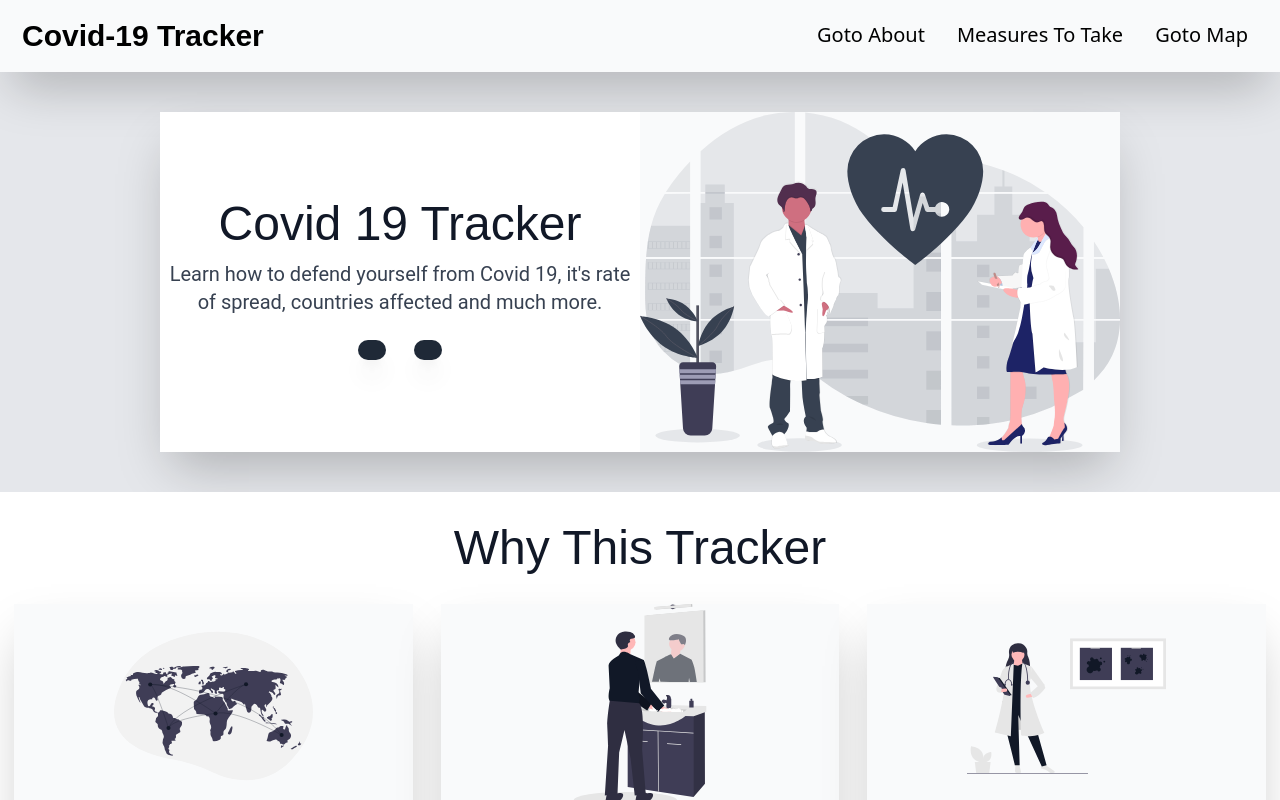
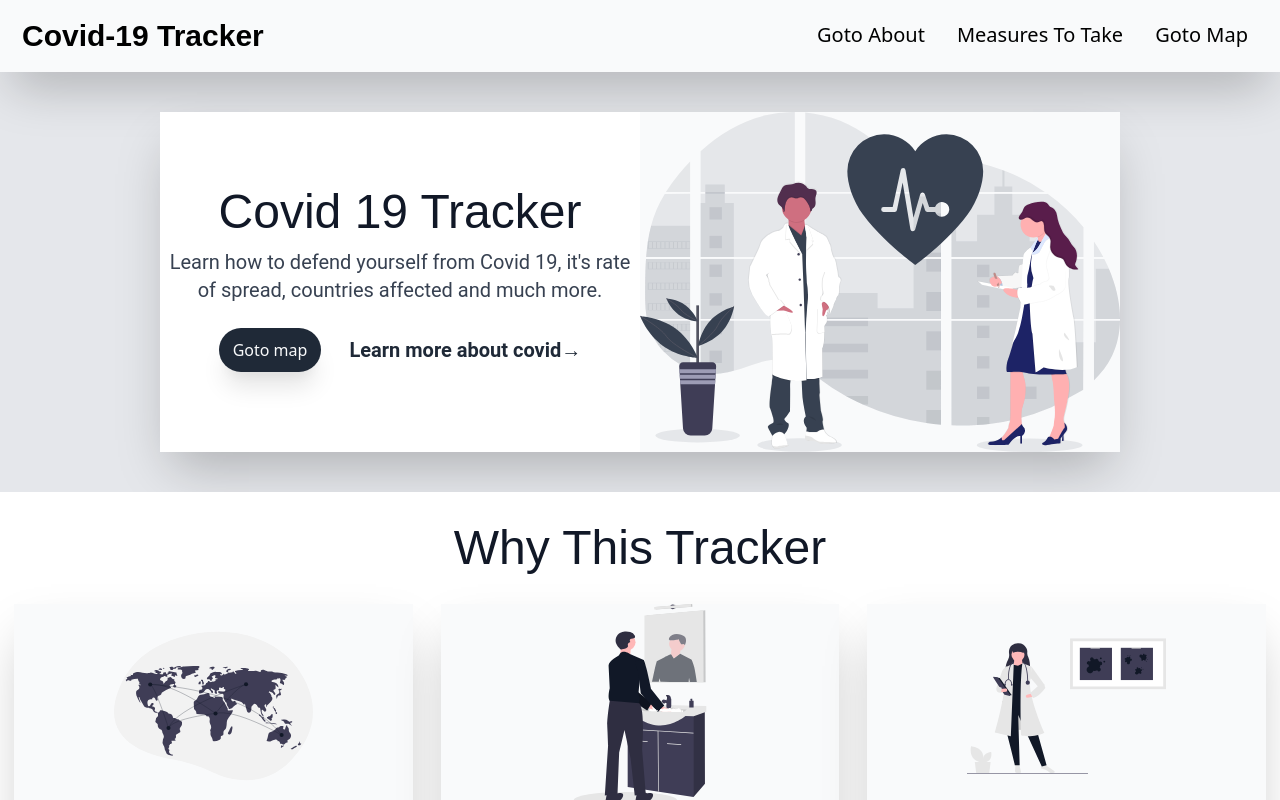
Before and after one commit to AbhishekRauthan/NextCovid, a Next.js app: page / in a window 1280 px wide. Shown: the top 800 px of the page. Built offline with nearby package versions, Linux system fonts and the light colour scheme.

Commit message:
The following changes were done:   - formated file with prettier   - re-impleamented button components with new props

```diff
--- a/components/Hero.tsx
+++ b/components/Hero.tsx
@@ -1,4 +1,5 @@
-import Button from '@components/Button'
+import Link from "next/link";
+import Button from "@components/Button";
 
 const Hero = () => {
   return (
@@ -9,16 +10,25 @@ const Hero = () => {
             Covid 19 tracker
           </h1>
           <p className="xs:text-md md:text-lg lg:text-xl text-gray-700 xs:pt-2 sm:mt-3 font-roboto">
-            Learn how to defend yourself from Covid 19, it's rate of spread, countries affected and much more.
+            Learn how to defend yourself from Covid 19, it's rate of spread,
+            countries affected and much more.
           </p>
           <div className="md:mt-6 md:flex md:flex-row md:items-center md:justify-center hidden">
-            <Button content="Goto map" link="/map"/>
+            <Button variant="primary">
+              <Link href="/map">Goto map</Link>
+            </Button>
             <div className="w-7 h-full"></div>
-            <Button content="Learn more about covid" secondary link="/about" />
+            <Button variant="secondary">
+              <Link href="/about">Learn more about covid</Link>
+            </Button>
           </div>
         </div>
         <div className="sm:w-1/2">
-          <img className="inline xs:h-40  text-center w-full  bg-gray-50" src="hero_header.svg" alt="svg to show medical professionals" />
+          <img
+            className="inline xs:h-40 text-center w-full bg-gray-50"
+            src="hero_header.svg"
+            alt="svg to show medical professionals"
+          />
         </div>
       </div>
     </div>
```
